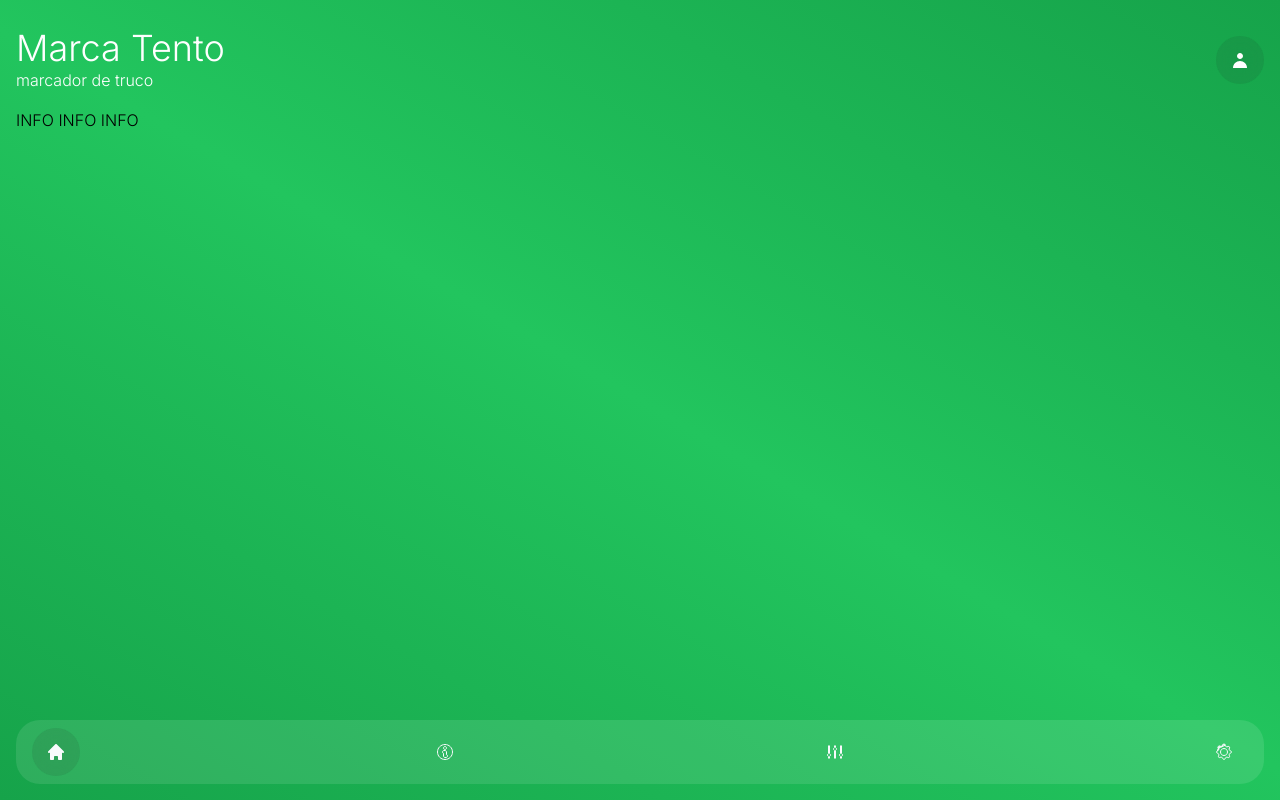
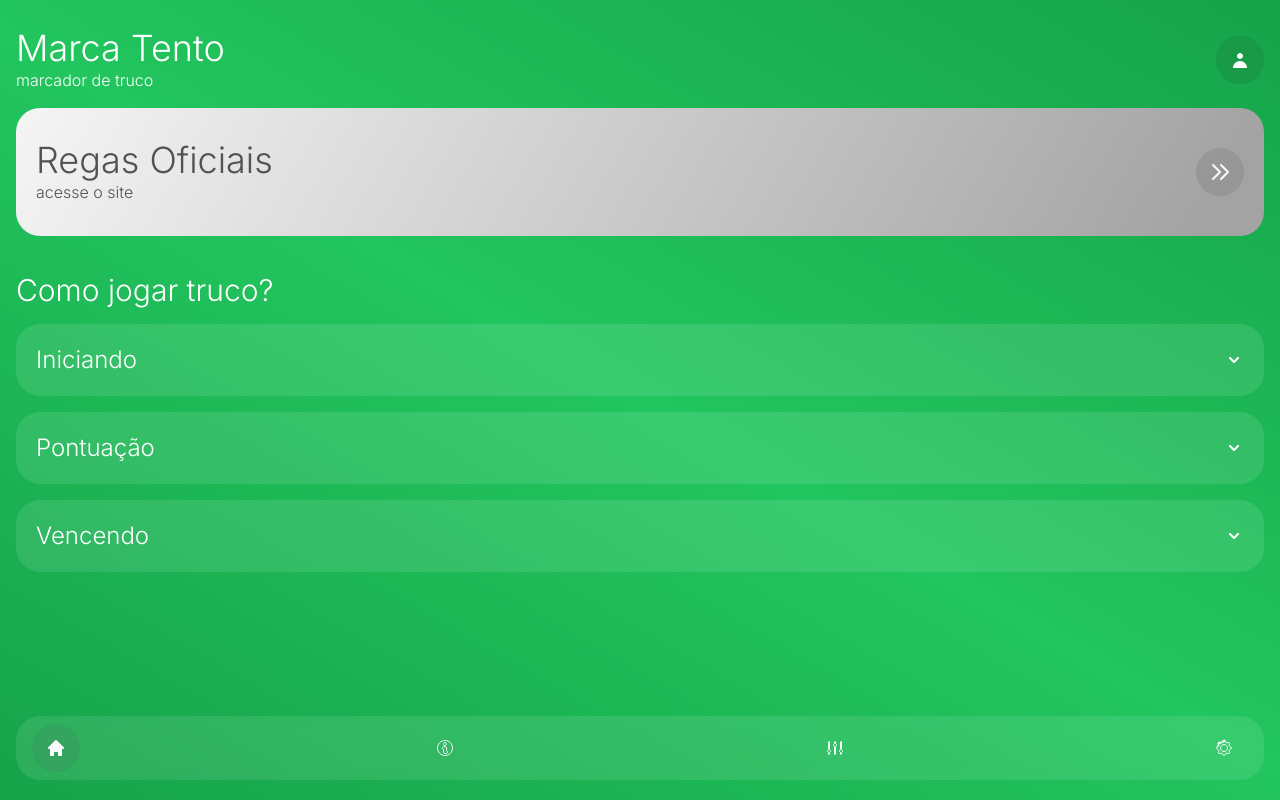
Before and after one commit to joao-xarrua/marca-tento, a React (Vite) app: page /infos in a window 1280 px wide. Built offline with nearby package versions, Linux system fonts and the light colour scheme.

Commit message:
info and items done

```diff
--- /dev/null
+++ b/src/Components/CardItem/CardItem.jsx
@@ -0,0 +1,26 @@
+import React, { useState } from 'react'
+import IconChevron from '../../assets/IconChevron'
+
+const CardItem = ({title, content}) => {
+  const [active, setActive] = useState(false);
+
+  function handleActive() {
+    setActive(!active)
+  }
+
+  return (
+    <div className='flex flex-col rounded-3xl w-full justify-betweencursor-pointer bg-white/10 text-white divide-y-2 divide-white/30'>
+      <div className='flex items-center justify-between p-5' onClick={handleActive}>
+        <h2 className='text-2xl'>{title}</h2>
+        <IconChevron className={active ? 'rotate-0' : 'rotate-180'}/>
+      </div>
+      {active &&
+      <div className='flex items-center justify-between p-5'>
+        <p>{content}</p>
+      </div>
+      }
+    </div>
+  )
+}
+
+export default CardItem
--- a/src/Components/Home.jsx
+++ b/src/Components/Home.jsx
@@ -10,8 +10,28 @@ const menu = [
     targetPath: '/game'
   },
   {
+    title: 'Personalizado',
+    subtitle: 'defina suas regras',
+    transparent: true,
+  },
+  {
     title: 'Marcador Livre',
-    subtitle: 'jogo rápido',
+    subtitle: 'sem tempo ou limite',
+    transparent: true,
+  },
+  {
+    title: 'Truco Mineiro',
+    subtitle: 'jeitin mineiro',
+    transparent: true,
+  },
+  {
+    title: 'Truco Mineiro',
+    subtitle: 'jeitin mineiro',
+    transparent: true,
+  },
+  {
+    title: 'Truco Mineiro',
+    subtitle: 'jeitin mineiro',
     transparent: true,
   },
   {
@@ -25,7 +45,7 @@ const Home = () => {
   const navigate = useNavigate();
 
   return (
-    <section className='grow mt-4 flex-col space-y-4'>
+    <section  className='grow mt-4 flex-col flex-grow-2 space-y-4 overflow-y-scroll' >
       {menu.map(({title, subtitle, transparent, targetPath}) => (
         <MenuItemButton onClick={() => navigate(targetPath)} key={title} title={title} subtitle={subtitle} transparent={transparent}/>
       ))}
--- a/src/Components/Infos.jsx
+++ b/src/Components/Infos.jsx
@@ -1,9 +1,31 @@
 import React from 'react'
+import MenuItemButton from './MenuItemButton/MenuItemButton'
+import CardItem from './CardItem/CardItem'
+
+const infoItems = [
+  {
+    title: 'Iniciando',
+    content: '   Jogo valendo 12 pontos, conseguidos através das "mãos". Fração da partida, vale 1 ponto e poderá ter seu valor aumentado a 3, 6, 9 e até 12 pontos, é disputada em melhor de 3 rodadas.'
+  },
+  {
+    title: 'Pontuação',
+    content: '   Jogo valendo 12 pontos, conseguidos através das "mãos". Fração da partida, vale 1 ponto e poderá ter seu valor aumentado a 3, 6, 9 e até 12 pontos, é disputada em melhor de 3 rodadas.'
+  },
+  {
+    title: 'Vencendo',
+    content: '   Jogo valendo 12 pontos, conseguidos através das "mãos". Fração da partida, vale 1 ponto e poderá ter seu valor aumentado a 3, 6, 9 e até 12 pontos, é disputada em melhor de 3 rodadas.'
+  }
+]
 
 const Infos = () => {
   return (
-    <section className='grow mt-4 flex-col space-y-4'>
-      INFO INFO INFO
+    <section  className='grow mt-4 pb-12 flex-col flex-grow-2 space-y-4 overflow-y-scroll' >
+      <MenuItemButton title={'Regas Oficiais'} subtitle={'acesse o site'}/>
+      <h1 className={'pt-5 text-3xl text-white'}>Como jogar truco?</h1>
+      {infoItems.map(({title, content})=> (
+        <CardItem key={title} title={title} content={content}/>
+      ))}
+
     </section>
   )
 }
--- a/src/Components/MenuItemButton/MenuItemButton.jsx
+++ b/src/Components/MenuItemButton/MenuItemButton.jsx
@@ -7,7 +7,7 @@ const MenuItemButton = ({title, subtitle, transparent, onClick}) => {
     <div onClick={onClick}
         className={`group flex rounded-3xl w-full p-5 justify-between items-center cursor-pointer
           ${transparent ?
-            'bg-white/10 text-white h-28 active:bg-white/30'
+            'bg-white/20 text-white h-28 active:bg-white/30'
               :
             'from-neutral-100 to-95% to-neutral-400 bg-gradient-120 text-neutral-600 active:bg-gradient-60 h-32'}
     `}>
--- a/src/Components/Navbar.jsx
+++ b/src/Components/Navbar.jsx
@@ -31,7 +31,7 @@ const Navbar = () => {
   const [active, setActive] = useState(0);
 
   return (
-    <div className='bg-white/10 bottom-0 rounded-3xl px-4 py-2 flex justify-between'>
+    <div className='absolute bottom-5 left-4 right-4 bg-white/10 backdrop-blur-sm  rounded-3xl px-4 py-2 flex justify-between'>
       {menu.map((option, index)=> (
         <NavLink to={option.item} key={option.item} className={`${active === index && 'bg-neutral-800/10 active:bg-neutral-800/30 group-active:bg-neutral-800/30 rounded-full backdrop-blur-xl'} flex items-center justify-center w-12 h-12 ` } onClick={() => setActive(index)}>
           {option.icon}
--- a/src/Pages/Menu.jsx
+++ b/src/Pages/Menu.jsx
@@ -6,7 +6,7 @@ import { Outlet } from 'react-router-dom'
 const Menu = () => {
 
   return (
-    <section className='from-green-600 via-green-500 to-green-600 bg-gradient-45 sm:bg-gradient-30 h-dvh p-4 font-light font-inter flex flex-col'>
+    <section className='from-green-600 via-green-500 to-green-600 bg-gradient-45 sm:bg-gradient-30 h-dvh px-4 pb-10 pt-4 font-light font-inter flex flex-col'>
       <Header />
       <Outlet />
       <Navbar />
--- /dev/null
+++ b/src/assets/IconChevron.jsx
@@ -0,0 +1,11 @@
+import React from 'react'
+
+const IconChevron = (props) => {
+  return (
+    <svg {...props} width="20" height="20" viewBox="0 0 20 20" fill="none" xmlns="http://www.w3.org/2000/svg">
+      <path fillRule="evenodd" clipRule="evenodd" d="M14.707 12.707C14.5195 12.8945 14.2652 12.9998 14 12.9998C13.7348 12.9998 13.4805 12.8945 13.293 12.707L10 9.414L6.707 12.707C6.61475 12.8025 6.50441 12.8787 6.3824 12.9311C6.2604 12.9835 6.12918 13.0111 5.9964 13.0122C5.86362 13.0134 5.73194 12.9881 5.60905 12.9378C5.48615 12.8875 5.3745 12.8133 5.28061 12.7194C5.18671 12.6255 5.11246 12.5138 5.06218 12.391C5.0119 12.2681 4.9866 12.1364 4.98775 12.0036C4.9889 11.8708 5.01649 11.7396 5.0689 11.6176C5.12131 11.4956 5.19749 11.3852 5.293 11.293L9.293 7.293C9.48053 7.10553 9.73484 7.00021 10 7.00021C10.2652 7.00021 10.5195 7.10553 10.707 7.293L14.707 11.293C14.8945 11.4805 14.9998 11.7348 14.9998 12C14.9998 12.2652 14.8945 12.5195 14.707 12.707Z" fill="white" />
+    </svg>
+  )
+}
+
+export default IconChevron
```
